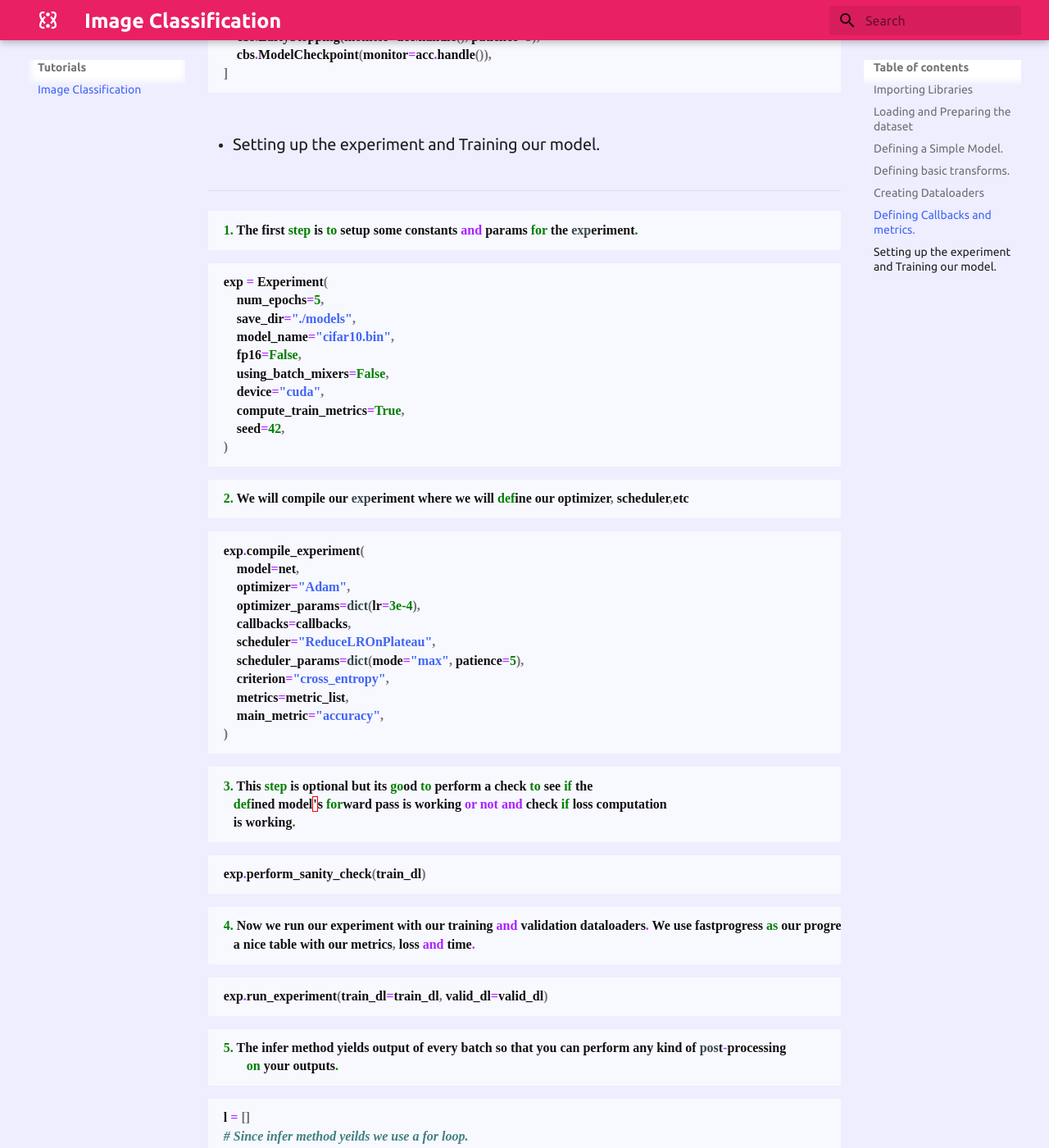
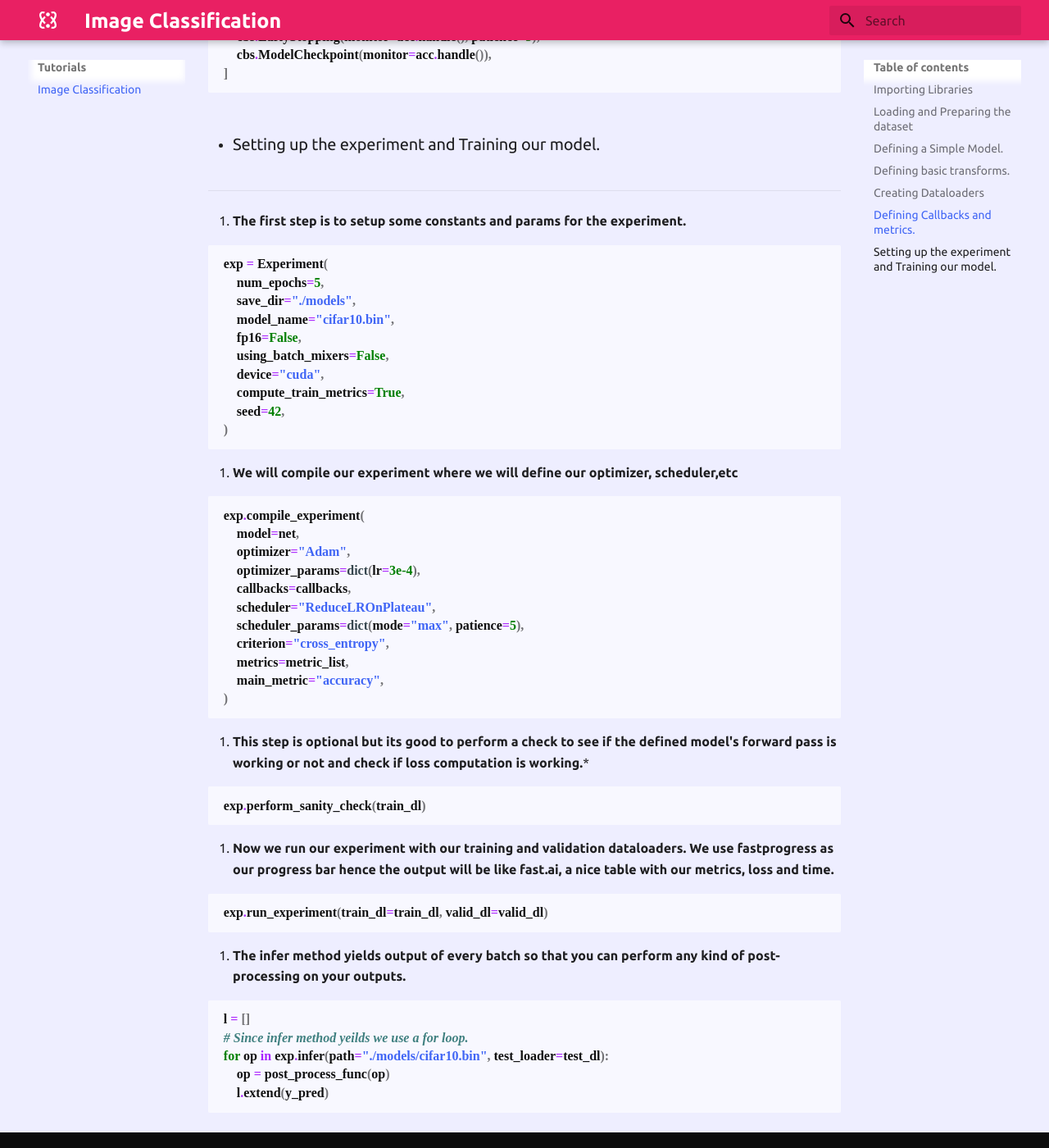
Before and after one commit to Atharva-Phatak/torchflare, an MkDocs documentation site: the page built from docs/Tutorials/image_classification.md, in a window 1280 px wide and 1400 px high, scrolled down 2997 px. Shown: the whole window at 82% size. Built offline with MkDocs 1.6.1 and Material for MkDocs 9.7.7, drawn with Linux system fonts in a browser that asks for light colours; comment, search, counter and statistics services are not loaded.

````diff
--- a/docs/Tutorials/image_classification.md
+++ b/docs/Tutorials/image_classification.md
@@ -124,7 +124,7 @@ callbacks = [
 
 * ### Setting up the experiment and Training our model.
 ***
-    1. The first step is to setup some constants and params for the experiment.
+1. **The first step is to setup some constants and params for the experiment.**
 
 ``` python
 exp = Experiment(
@@ -139,7 +139,7 @@ exp = Experiment(
 )
 ```
 
-    2. We will compile our experiment where we will define our optimizer, scheduler,etc
+2. **We will compile our experiment where we will define our optimizer, scheduler,etc**
 
 ``` python
 exp.compile_experiment(
@@ -155,24 +155,24 @@ exp.compile_experiment(
 )
 ```
 
-    3. This step is optional but its good to perform a check to see if the
+3. **This step is optional but its good to perform a check to see if the
        defined model's forward pass is working or not and check if loss computation
-       is working.
+       is working.***
 
 ``` python
 exp.perform_sanity_check(train_dl)
 ```
 
 
-    4. Now we run our experiment with our training and validation dataloaders. We use fastprogress as our progress bar hence the output will be like fast.ai,
-       a nice table with our metrics, loss and time.
+4. **Now we run our experiment with our training and validation dataloaders. We use fastprogress as our progress bar hence the output will be like fast.ai,
+       a nice table with our metrics, loss and time.**
 
 ``` python
 exp.run_experiment(train_dl=train_dl, valid_dl=valid_dl)
 ```
 
-    5. The infer method yields output of every batch so that you can perform any kind of post-processing
-           on your outputs.
+5. **The infer method yields output of every batch so that you can perform any kind of post-processing
+           on your outputs.**
 
 ``` python
 l = []
````
Also changed, not shown: docs/Tutorials/text_classification.md (+17 -17 lines), 8 other files.
